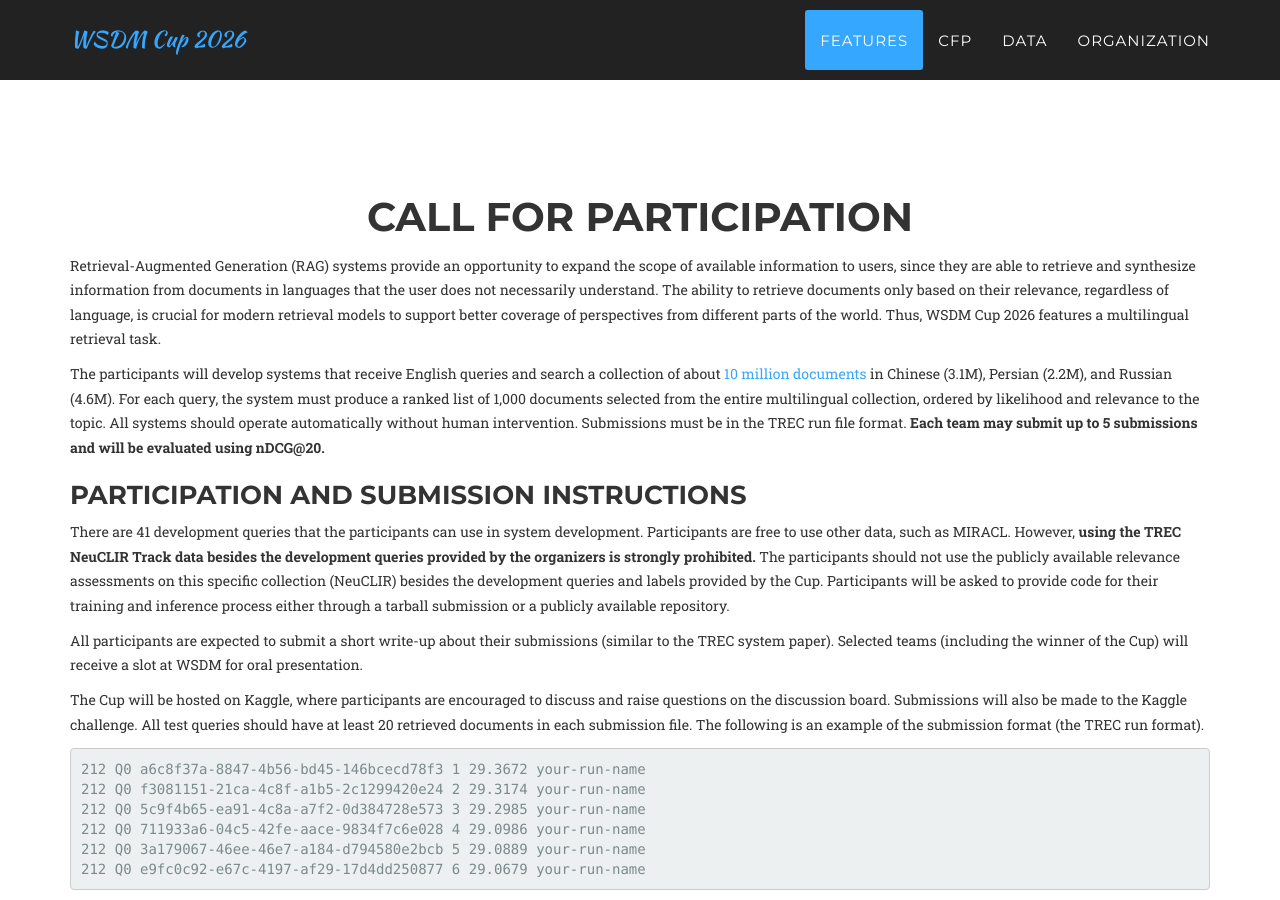
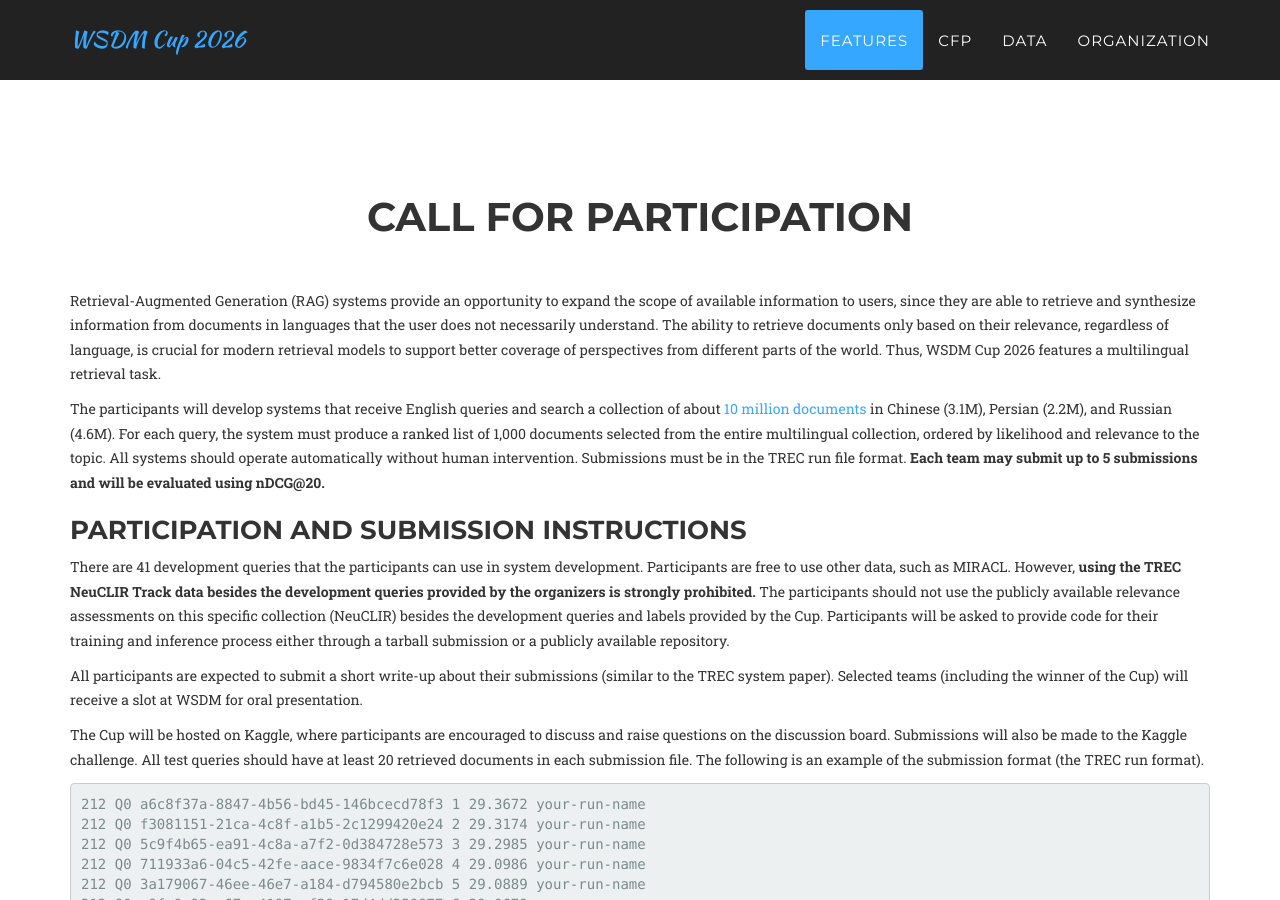
Before and after one commit to wsdmcup-2026/wsdmcup-2026.github.io, a Jekyll site: the page built from index.html, in a window 1280 px wide and 900 px high, scrolled down 1101 px. Built offline with Jekyll 4.4.1, drawn with Linux system fonts in a browser that asks for light colours; some web fonts are replaced.

Commit message:
update style

```diff
--- a/_includes/overview.html
+++ b/_includes/overview.html
@@ -5,7 +5,7 @@
                 <div class="col-lg-12 text-center">
                     <h2 class="section-heading">Call for Participation</h2>
                     <!-- <h3 class="section-subheading text-muted">Lorem ipsum dolor sit amet consectetur.</h3> -->
-                    <div class="text-left">
+                    <div class="text-left" style="margin: 50px 0;">
                     {% capture markdown_content %}{% include overview.md %}{% endcapture %}
                     {{ markdown_content | markdownify }}
                     </div>
--- a/_includes/team.html
+++ b/_includes/team.html
@@ -28,10 +28,5 @@
                 </div>
                 {% endfor %}
             </div>
-            <!-- <div class="row">
-                <div class="col-lg-8 col-lg-offset-2 text-center">
-                    <p class="large text-muted">Lorem ipsum dolor sit amet, consectetur adipisicing elit. Aut eaque, laboriosam veritatis, quos non quis ad perspiciatis, totam corporis ea, alias ut unde.</p>
-                </div>
-            </div> -->
         </div>
     </section>
```
Also changed, not shown: _includes/footer.html (+0 -8 lines).
